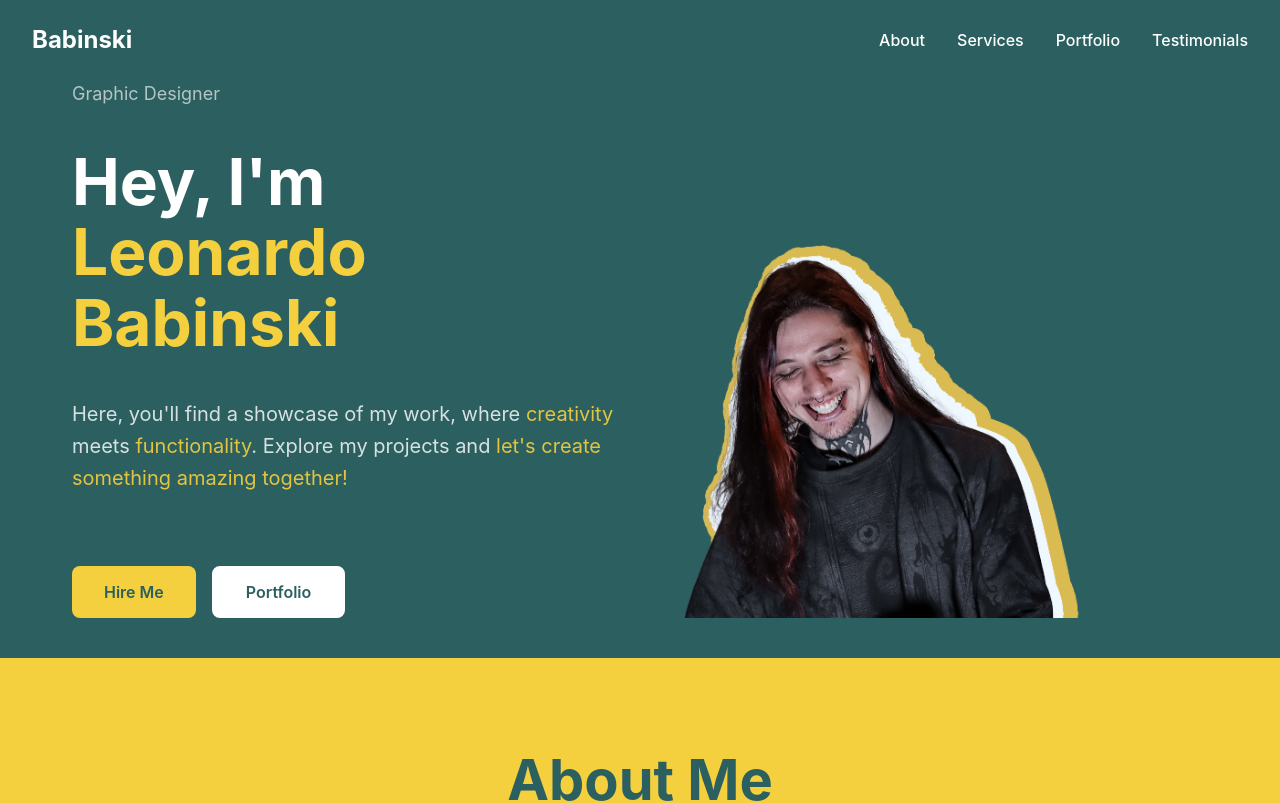
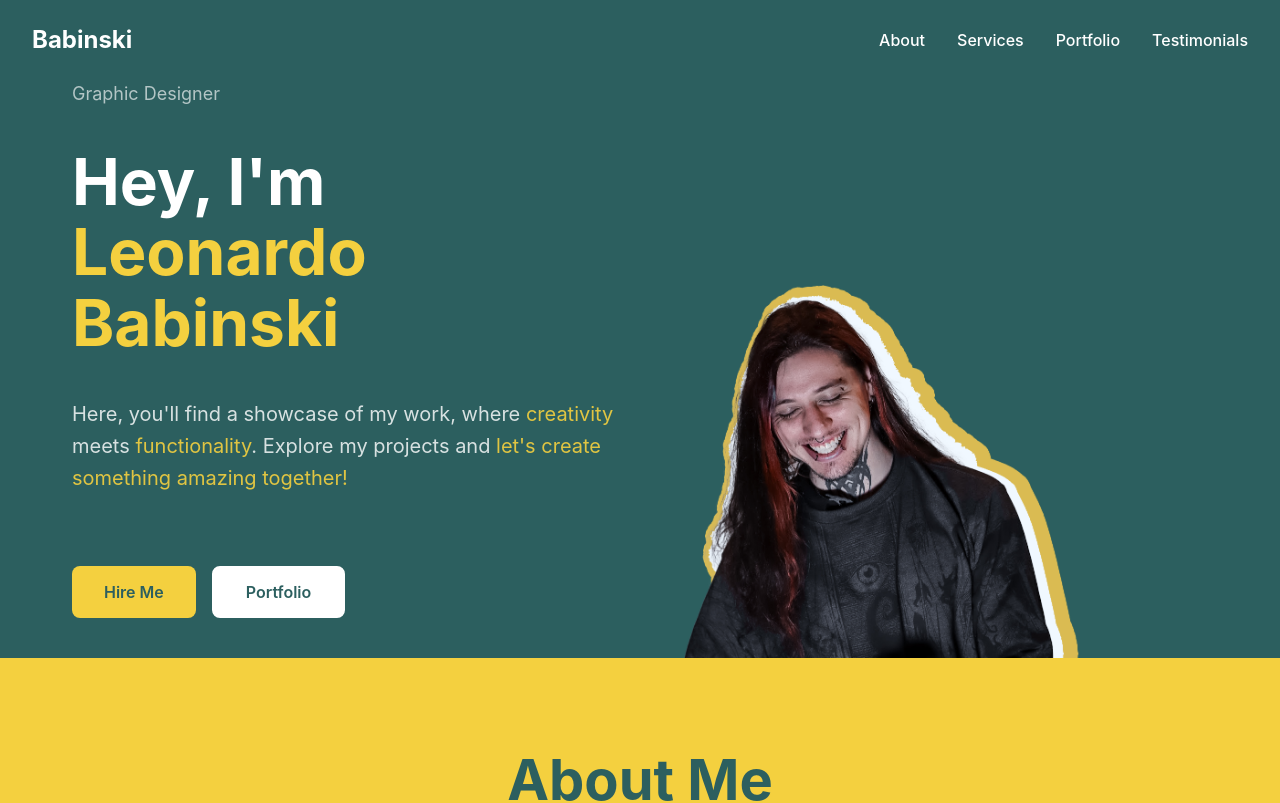
Before and after one commit to leonardobabinski/babinskidesign, a React (Vite) app: page / in a window 1280 px wide. Shown: the top 803 px of the page. Built offline with nearby package versions, Linux system fonts and the light colour scheme.

Commit message:
Update Hero.jsx

```diff
--- a/src/components/Hero.jsx
+++ b/src/components/Hero.jsx
@@ -58,6 +58,7 @@ const Hero = () => {
               src={profilePhoto}
               alt="Leonardo Babinski"
               className="
+                relative bottom-[-40px]
                 w-[85vw] max-w-[300px]
                 sm:w-[60vw] sm:max-w-[500px]
                 md:w-[50vw] md:max-w-[700px]
```
